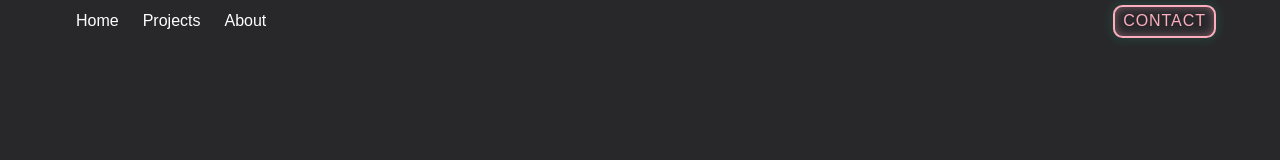
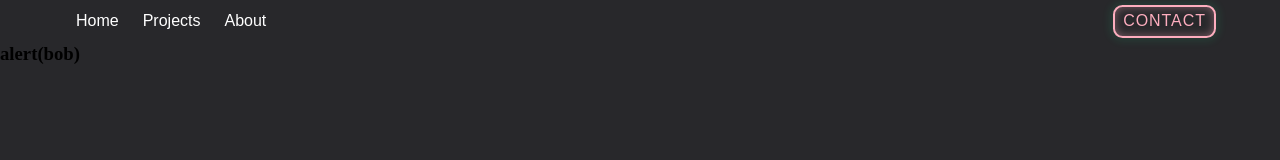
Before and after one commit to tysonlmao/site, a Next.js app: page / in a window 1280 px wide. Shown: the top 160 px of the page. Built offline with nearby package versions, Linux system fonts and the light colour scheme; a web font is replaced by a local one.

Commit message:
Update index.jsx

```diff
--- a/pages/index.jsx
+++ b/pages/index.jsx
@@ -3,6 +3,7 @@ import Footer from '../components/footer'
 import Nav from '../components/nav'
 
 export default function Home() {
+  let bob = 578315;
   return (
     <div className="main-body">
       <Head>
@@ -16,6 +17,8 @@ export default function Home() {
         </header>
         <main className="main-body">
           {/* probably add content here */}
+
+          <h3>{'alert(bob)'}</h3>
         </main>
       {/* <Footer/> */}
     </div>
```
